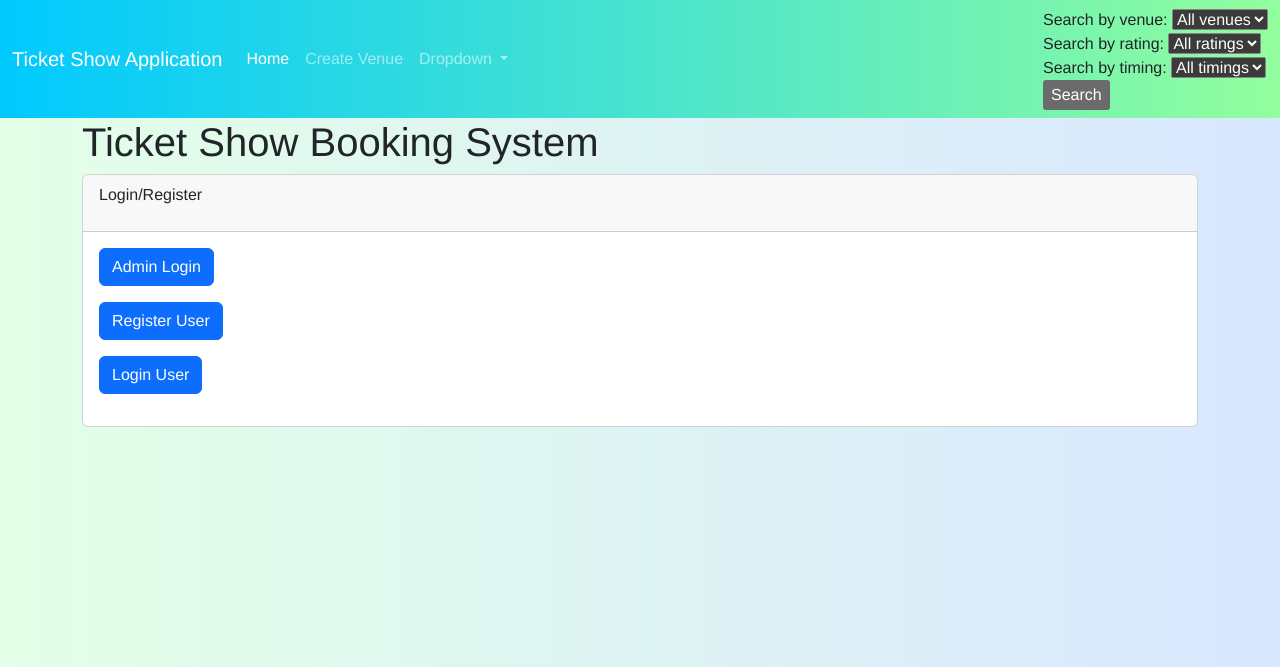
After one commit to shreyanshhub/app, a Flask app: page / in a window 1280 px wide. The commit adds this page. Shown: the top 667 px of the page. Run offline with Flask 3, Linux system fonts and the light colour scheme.

Commit message:
Add files via upload

```diff
--- a/app.py
+++ b/app.py
@@ -1,5 +1,9 @@
 from flask import Flask,render_template,redirect,url_for,flash,request,session
 from flask_sqlalchemy import SQLAlchemy
+import json
+import matplotlib
+matplotlib.use('Agg')
+import matplotlib.pyplot as plt
 
 app = Flask(__name__)
 app.config["SQLALCHEMY_DATABASE_URI"] = "sqlite:///users.sqlite3"
@@ -45,6 +49,14 @@ class Show(db.Model):
     show_price = db.Column("show",db.Integer)
     show_id = db.Column(db.Integer,db.ForeignKey("venue.id"))
     users = db.relationship("User",secondary="user_show")
+    average_rating = db.Column(db.Float, default=None)
+
+    def update_average_rating(self):
+        ratings = [user_show.rating for user_show in self.show_users if user_show.rating is not None]
+        if len(ratings) == 0:
+            self.average_rating = None
+        else:
+            self.average_rating = sum(ratings) / len(ratings)
 
 
 
@@ -71,6 +83,10 @@ class User_show(db.Model):
     user_id = db.Column(db.Integer,db.ForeignKey("user.id"))
     show_id = db.Column(db.Integer,db.ForeignKey("show.id"))
 
+    rating = db.Column(db.Integer)
+
+    user = db.relationship("User", backref=db.backref("user_shows", cascade="all, delete-orphan"))
+    show = db.relationship("Show", backref=db.backref("show_users", cascade="all, delete-orphan"))
 
 @app.route("/admin_login",methods=["GET","POST"])
 def admin_login():
@@ -238,7 +254,8 @@ def user_login():
             session["user_password"] = user_password
             flash("User logged in successfully","info")
             venues = Venue.query.all()
-            return render_template("home.html",user=user,venues=venues)
+            shows = Show.query.all()
+            return render_template("home.html",user=user,venues=venues,shows=shows)
         else:
             flash("Incorrect Username or Password")
             return render_template("user_login.html")
@@ -267,12 +284,12 @@ def book_show(user_id,venue_id,show_pid):
         shows = user.booked_id
         ticket_price = request.form['show_price']
         no_of_tickets = request.form["number_of_tickets"]
-        venue = Venue.query.filter_by(id=venue_id)
-        if venue.seats_remaining >= no_of_tickets:
+        venue = Venue.query.filter_by(id=venue_id).first()
+        if int(venue.seats_remaining) >= int(no_of_tickets):
             flash(str(no_of_tickets)+"have been booked for the show" +str(show.show_name),"info")
-            venue.seats_remaining -= no_of_tickets
+            venue.seats_remaining -= int(no_of_tickets)
             db.session.commit()
-            return render_template("user_shows.html", user=user, shows=shows,seats_remaining=venue.seats_remaining)
+            return render_template("user_shows.html", user=user, shows=shows)
         else:
             flash(str(no_of_tickets)+ "are not available","info")
             venue = Venue.query.filter_by(id=venue_id).first()
@@ -288,7 +305,77 @@ def my_bookings(id):
     shows = user.booked_id
     return render_template("user_shows.html",user=user,shows=shows)
 
+@app.route("/rate_show/<user_id>/<show_id>",methods=["GET","POST"])
+def rate_show(user_id,show_id):
+    if request.method == "POST":
+        rating = int(request.form["rating"])
+        user_show = User_show.query.filter_by(user_id=user_id, show_id=show_id).first()
+        user_show.rating = rating
+        db.session.commit()
 
+        show = Show.query.get(show_id)
+        show.update_average_rating()
+        db.session.commit()
+
+        user = User.query.filter_by(id=user_id).first()
+        shows = user.booked_id
+        venues = Venue.query.all()
+        return render_template("user_shows.html",user=user,shows=shows,venues=venues)
+
+    else:
+        show = Show.query.get(show_id)
+        return render_template("rate_show.html",show=show)
+
+@app.route("/delete_venue/<venue_id>",methods=["GET","POST"])
+def delete_venue(venue_id):
+
+    if request.method == "POST":
+        venue = Venue.query.filter_by(id=venue_id).first()
+        db.session.delete(venue)
+        db.session.commit()
+        flash("Venue deleted successfully","info")
+        return redirect(url_for("admin_login"))
+    else:
+        return render_template("delete_venue.html")
+
+
+@app.route('/search')
+def search():
+    venue_id = request.args.get('venue')
+    rating = request.args.get('rating')
+    timing = request.args.get('timing')
+
+    shows = Show.query
+    if venue_id:
+        shows = shows.filter_by(show_id=venue_id)
+    if rating:
+        shows = shows.filter(Show.average_rating >= rating)
+    if timing:
+        shows = shows.filter_by(show_timing=timing)
+
+    venues = Venue.query.all()
+    return render_template('search_results.html', shows=shows,venues=venues)
+
+@app.route('/data_visualisation')
+def data():
+    venues = Venue.query.all()
+    venue_names = [venue.venue_name for venue in venues]
+    seats_remaining = [venue.seats_remaining for venue in venues]
+
+    plt.bar(venue_names, seats_remaining)
+    plt.title('Seats Remaining by Venue')
+    plt.xlabel('Venue')
+    plt.ylabel('Seats Remaining')
+    plt.xticks(rotation=45)
+
+    chart = plt.gcf()
+    chart.savefig('static/images/venues.png')
+
+    return render_template('data.html')
+
+@app.route("/")
+def index():
+    return render_template("index.html")
 
 if __name__ == "__main__":
     with app.app_context():
--- a/templates/admin_view.html
+++ b/templates/admin_view.html
@@ -77,6 +77,7 @@
     </div>
     <p>
       <a href="/edit_venue/{{venue.id}}" class="btn btn-info"> Edit Venue</a>
+      <a href="/delete_venue/{{venue.id}}" class="btn btn-info">Delete Venue</a>
     </p>
     {% endfor %}
   </div>
@@ -85,5 +86,6 @@
 {% endif %}
 <p>
   <a href="/logout" class="btn btn-success" style="margin-top:10px;">Logout</a>
+  <a href="/data_visualisation" class="btn btn-success" >Data Visualisation</a>
 </p>
 {% endblock %}
--- a/templates/base.html
+++ b/templates/base.html
@@ -8,7 +8,7 @@
 
     </style>
   </head>
-  <body style="background: linear-gradient(90deg, #e3ffe7 0%, #d9e7ff 100%);">
+  <body style="background: linear-gradient(90deg, #e3ffe7 0%, #d9e7ff 100%);font-family:helvetica,sans-serif;">
     <nav class="navbar navbar-expand-lg bg-body-tertiary bg-dark" data-bs-theme="dark" style="background: linear-gradient(90deg, #00C9FF 0%, #92FE9D 100%);">
   <div class="container-fluid">
     <a class="navbar-brand" href="#">Ticket Show Application</a>
@@ -18,14 +18,10 @@
     <div class="collapse navbar-collapse" id="navbarSupportedContent">
       <ul class="navbar-nav me-auto mb-2 mb-lg-0">
         <li class="nav-item">
-          <a class="nav-link active" aria-current="page" href="#">Home</a>
+          <a class="nav-link active" aria-current="page" href="">Home</a>
         </li>
-        <li class="nav-item">
-          <a class="nav-link" href="/logout">Logout</a>
-        </li>
-        <li class="nav-item">
-          <a class="nav-link" href="/admin_login">Login</a>
-        </li>
+
+
         <li class="nav-item">
           <a class="nav-link" href="/create_venue">Create Venue</a>
         </li>
@@ -41,10 +37,38 @@
         </div>
       </li>
       </ul>
-      <form class="d-flex" role="search">
-        <input class="form-control me-2" type="search" placeholder="Search" aria-label="Search">
-        <button class="btn btn-outline-success" type="submit">Search</button>
-      </form>
+      <form method="get" action="{{ url_for('search') }}">
+  <label for="venue">Search by venue:</label>
+  <select name="venue" id="venue">
+    <option value="">All venues</option>
+    {% for venue in venues %}
+      <option value="{{ venue.id }}">{{ venue.venue_name }}</option>
+    {% endfor %}
+  </select>
+  <br>
+
+  <label for="rating">Search by rating:</label>
+  <select name="rating" id="rating">
+    <option value="">All ratings</option>
+    {% for show in shows %}
+      <option value="{{ rating }}">{{ show.average_rating }}</option>
+    {% endfor %}
+  </select>
+  <br>
+
+  <label for="timing">Search by timing:</label>
+  <select name="timing" id="timing">
+    <option value="">All timings</option>
+    {% for show in shows %}
+      <option value="{{ timing }}">{{ show.show_timing }}</option>
+    {% endfor %}
+  </select>
+  <br>
+
+  <input type="submit" value="Search">
+</form>
+
+
     </div>
   </div>
 </nav>
--- /dev/null
+++ b/templates/data.html
@@ -0,0 +1,6 @@
+{% extends 'base.html' %}
+
+{% block content %}
+    <h1>Seats Remaining by Venue</h1>
+    <img src="{{ url_for('static', filename='images/venues.png') }}" alt="Venue chart">
+{% endblock %}
--- /dev/null
+++ b/templates/index.html
@@ -0,0 +1,25 @@
+{% extends "base.html" %}
+{% block title %}Ticket Show Booking System {% endblock %}
+
+{% block content %}
+<h1>Ticket Show Booking System</h1>
+<div class="card">
+  <div class=card-header>
+    <p>
+      Login/Register
+    </p>
+  </div>
+  <div class="card-body" >
+    <p>
+      <a href="/admin_login" class="btn btn-primary" >Admin Login</a>
+    </p>
+    <p>
+      <a href="/user_register" class="btn btn-primary" >Register User</a>
+    </p>
+    <p>
+      <a href="/user_login" class="btn btn-primary" >Login User</a>
+    </p>
+  </div>
+
+</div>
+{% endblock %}
--- a/templates/user_shows.html
+++ b/templates/user_shows.html
@@ -12,10 +12,7 @@
   </div>
   <div class= "card-body" >
     Show Timings : {{show.show_timing}}
-    <p>
-
-      Seats Remaining : {{venue.seats_remaining}}
-    </p>
+    <a href="/rate_show/{{user.id}}/{{show.id}}" >Rate Show</a>
   </div>
 </div>
 {% endfor %}
```
Also changed, not shown: templates/delete_venue.html (added, +10 -0 lines), templates/home.html (+83 -44 lines), templates/rate_show.html (added, +14 -0 lines), templates/search_results.html (added, +33 -0 lines), static/images/line.png (added), static/images/venues.png (added), users.sqlite3, 1 other file.
